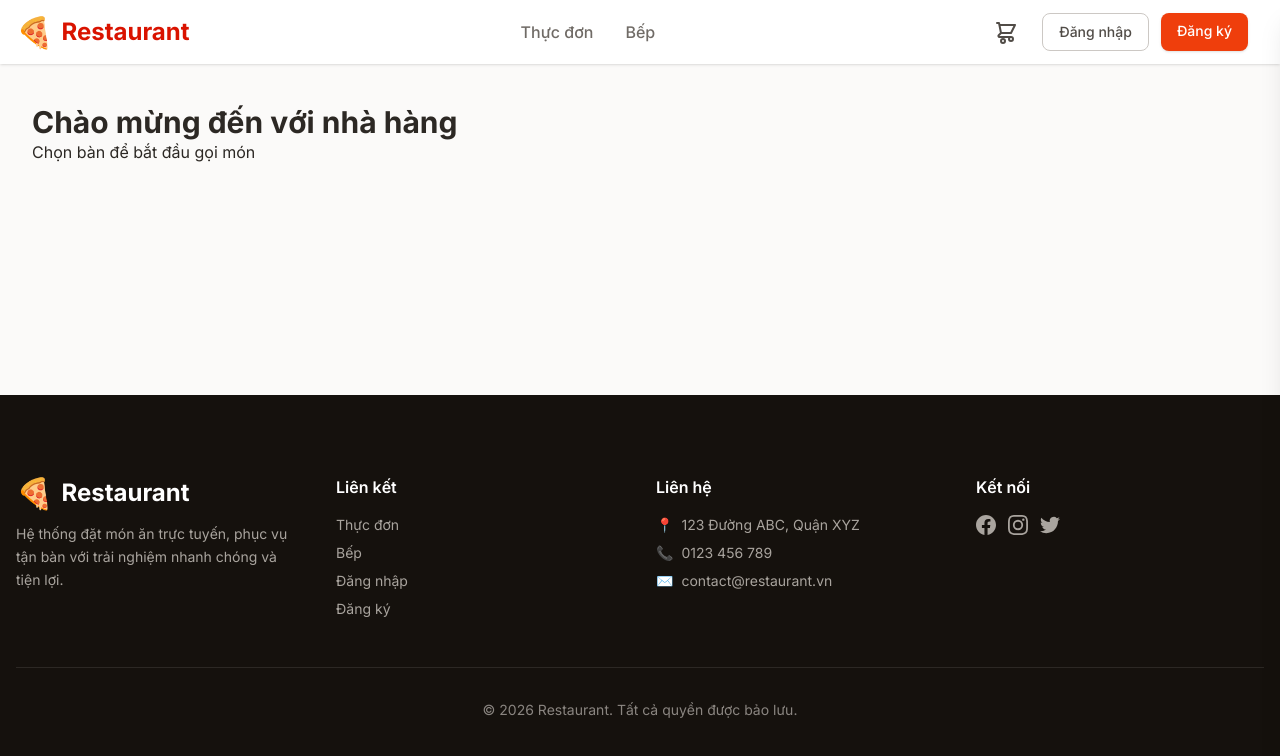
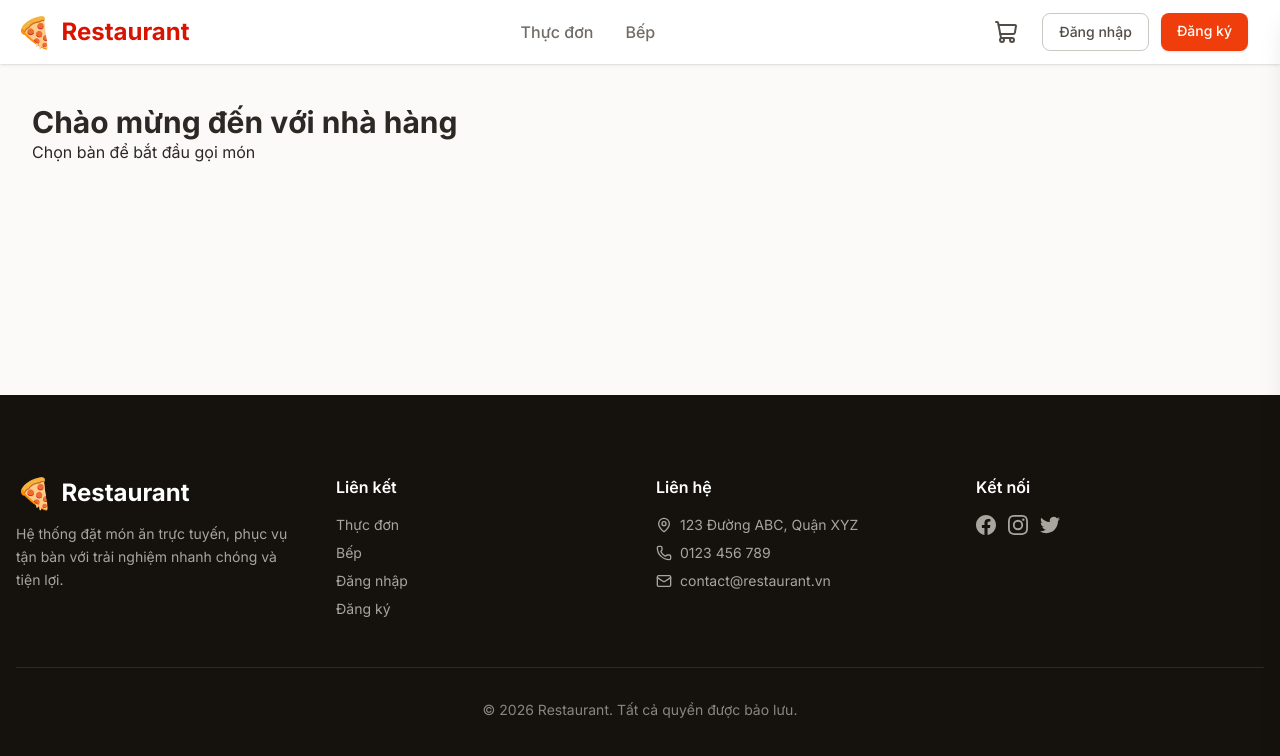
Before and after one commit to trunghieu021205/Restaurant-POS, a Next.js app in the folder frontend/: page / in a window 1280 px wide. Shown: the top 756 px of the page. Built offline with nearby package versions, Linux system fonts and the light colour scheme.

Commit message:
refactor(icons): replace custom SVGs with lucide-react icons
Thay thế các icon SVG tự tạo bằng các component từ thư viện lucide-react trong các component Cart, Footer, Header để đồng bộ và dễ bảo trì.

```diff
--- a/frontend/package.json
+++ b/frontend/package.json
@@ -11,7 +11,8 @@
   "dependencies": {
     "@hookform/resolvers": "^5.2.2",
     "axios": "^1.16.1",
-    "next": "16.2.6",
+    "lucide-react": "^1.16.0",
+    "next": "^16.2.6",
     "react": "19.2.4",
     "react-dom": "19.2.4",
     "react-hook-form": "^7.76.0",
--- a/frontend/src/components/Footer.tsx
+++ b/frontend/src/components/Footer.tsx
@@ -1,4 +1,5 @@
 import Link from 'next/link';
+import { MapPin, Phone, Mail } from 'lucide-react';
 
 const socialLinks = [
   {
@@ -71,15 +72,15 @@ export default function Footer() {
             <h4 className="text-white font-semibold mb-4">Liên hệ</h4>
             <ul className="space-y-2 text-sm text-neutral-400">
               <li className="flex items-center space-x-2">
-                <span>📍</span>
+                <MapPin className="h-4 w-4" />
                 <span>123 Đường ABC, Quận XYZ</span>
               </li>
               <li className="flex items-center space-x-2">
-                <span>📞</span>
+                <Phone className="h-4 w-4" />
                 <span>0123 456 789</span>
               </li>
               <li className="flex items-center space-x-2">
-                <span>✉️</span>
+                <Mail className="h-4 w-4" />
                 <span>contact@restaurant.vn</span>
               </li>
             </ul>
--- a/frontend/src/components/Header.tsx
+++ b/frontend/src/components/Header.tsx
@@ -5,6 +5,7 @@ import Link from 'next/link';
 import { useRouter } from 'next/navigation';
 import useAuthStore from '@/stores/auth';
 import useCartStore from '@/stores/cart';
+import { ShoppingCart, Menu, X, ChevronDown } from 'lucide-react';
 
 export default function Header() {
   const [mobileMenuOpen, setMobileMenuOpen] = useState(false);
@@ -74,20 +75,7 @@ export default function Header() {
           </nav>
           <div className="flex items-center space-x-4">
             <Link href="/cart" className="relative p-2 rounded-btn hover:bg-neutral-100 transition-colors">
-              <svg
-                xmlns="http://www.w3.org/2000/svg"
-                className="h-6 w-6 text-neutral-700 hover:text-primary-600 transition-colors"
-                fill="none"
-                viewBox="0 0 24 24"
-                stroke="currentColor"
-              >
-                <path
-                  strokeLinecap="round"
-                  strokeLinejoin="round"
-                  strokeWidth={2}
-                  d="M3 3h2l.4 2M7 13h10l4-8H5.4M7 13L5.4 5M7 13l-2.293 2.293c-.63.63-.184 1.707.707 1.707H17m0 0a2 2 0 100 4 2 2 0 000-4zm-8 2a2 2 0 100 4 2 2 0 000-4z"
-                />
-              </svg>
+              <ShoppingCart className="h-6 w-6 text-neutral-700 hover:text-primary-600 transition-colors" />
               {cartBadge}
             </Link>
             {token ? (
@@ -97,9 +85,7 @@ export default function Header() {
                     {user?.name?.charAt(0).toUpperCase() || 'U'}
                   </div>
                   <span className="text-neutral-700 font-medium text-sm">{user?.name}</span>
-                  <svg className="w-4 h-4 text-neutral-500" fill="none" viewBox="0 0 24 24" stroke="currentColor">
-                    <path strokeLinecap="round" strokeLinejoin="round" strokeWidth={2} d="M19 9l-7 7-7-7" />
-                  </svg>
+                  <ChevronDown className="h-4 w-4 text-neutral-500" />
                 </button>
                 <div className="absolute right-0 top-full mt-2 w-48 bg-white rounded-card shadow-modal opacity-0 invisible group-hover:opacity-100 group-hover:visible transition-all duration-200 transform translate-y-1 group-hover:translate-y-0 z-50">
                   <div className="py-1">
@@ -166,9 +152,7 @@ export default function Header() {
               className="p-2 rounded-btn text-neutral-700 hover:bg-neutral-100 transition-colors"
               aria-label="Đóng menu"
             >
-              <svg className="h-6 w-6" fill="none" viewBox="0 0 24 24" stroke="currentColor">
-                <path strokeLinecap="round" strokeLinejoin="round" strokeWidth={2} d="M6 18L18 6M6 6l12 12" />
-              </svg>
+              <X className="h-6 w-6" />
             </button>
           </div>
           <nav className="flex flex-col space-y-2 mb-8">
--- a/frontend/src/components/cart/Cart.tsx
+++ b/frontend/src/components/cart/Cart.tsx
@@ -1,5 +1,6 @@
 'use client';
 import { useState } from 'react';
+import { ShoppingCart, X } from 'lucide-react';
 import useCartStore from '@/stores/cart';
 
 export default function Cart() {
@@ -19,7 +20,7 @@ export default function Cart() {
         className="lg:hidden fixed bottom-6 right-6 bg-primary-500 text-white p-4 rounded-full shadow-lg z-(--z-modal)]hover:bg-primary-600 hover:scale-110 transition-all duration-200"
         onClick={() => setMobileOpen(true)}
       >
-        🛒
+        <ShoppingCart className="h-6 w-6" />
         {items.length > 0 && (
           <span className="absolute -top-1 -right-1 bg-error-500 text-white text-xs font-bold rounded-full h-5 w-5 flex items-center justify-center">
             {items.length}
@@ -48,7 +49,7 @@ export default function Cart() {
           className="hidden lg:flex absolute top-4 left-4 p-2 rounded-btn text-neutral-600 hover:text-primary-600 hover:bg-neutral-100 hover:scale-110 transition-all duration-200 z-10"
           title={isExpanded ? 'Thu gọn giỏ hàng' : 'Mở rộng giỏ hàng'}
         >
-          {isExpanded ? '✕' : '🛒'}
+          {isExpanded ? <X className="h-5 w-5" /> : <ShoppingCart className="h-5 w-5" />}
         </button>
 
         {/* Badge số lượng khi thu gọn */}
@@ -66,7 +67,7 @@ export default function Cart() {
               onClick={() => { setMobileOpen(false); }}
               className="lg:hidden text-neutral-500 hover:text-neutral-700 hover:scale-110 transition-all duration-200"
             >
-              ✕
+              <X className="h-5 w-5" />
             </button>
           </div>
 
```
Also changed, not shown: 1 other file (tests, documents, lock files or other folders).
